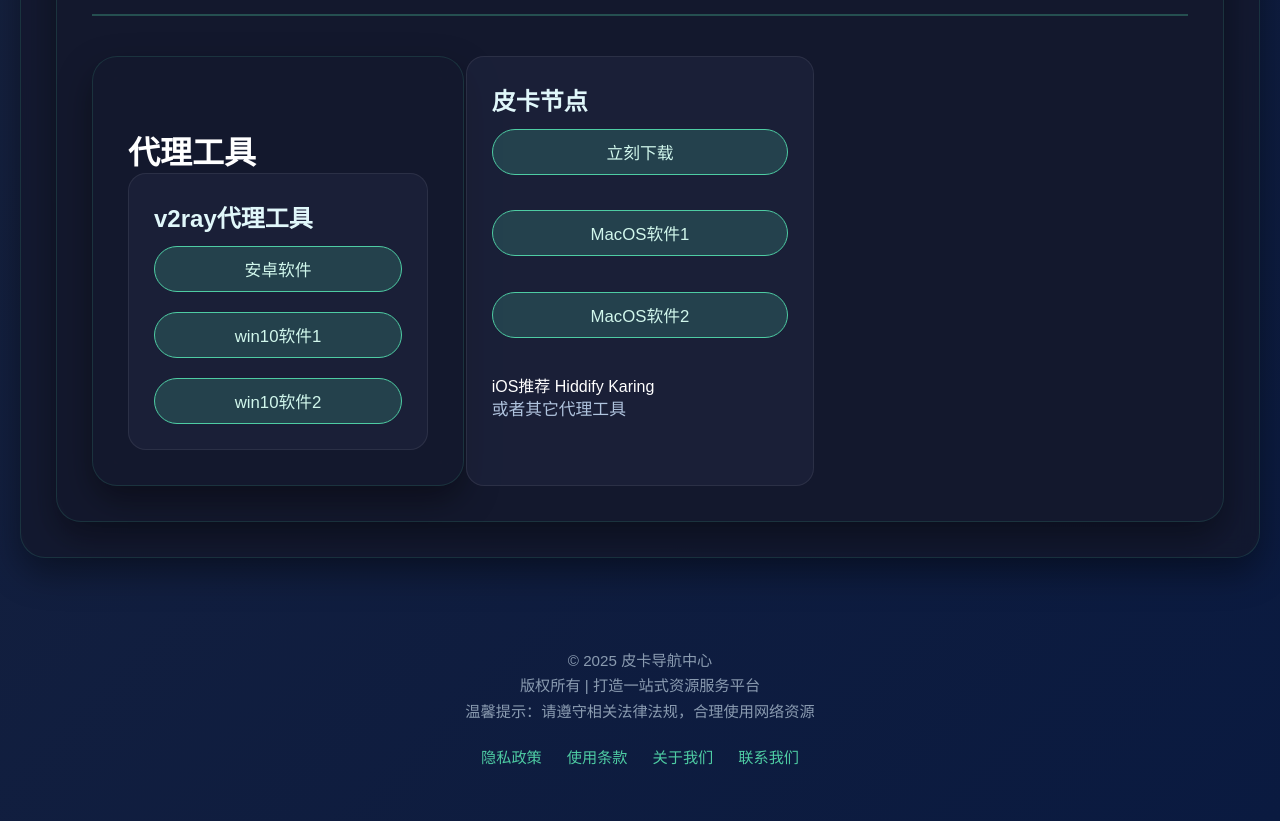
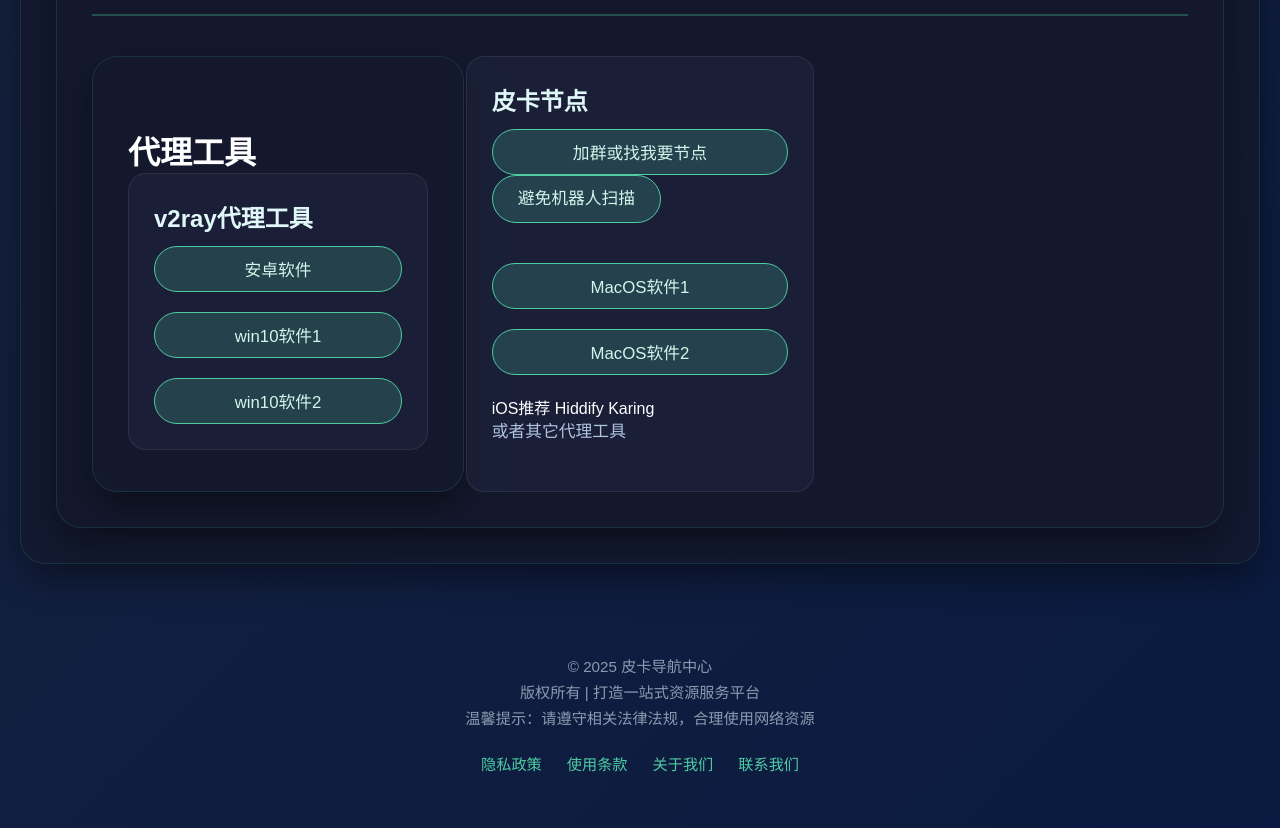
Before and after one commit to huixiao666/124, a plain HTML site: page index.html in a window 1280 px wide. Shown: the part 2520-3348 px from the top of the page. Drawn offline with nearby package versions, Linux system fonts and the light colour scheme.

Commit message:
Update index.html

```diff
--- a/index.html
+++ b/index.html
@@ -514,7 +514,7 @@
                 <div class="nav-item">
 
                     <h3>皮卡节点</h3>
-                    <a href="https://plc.372164885.xyz/f/d/zeum/3.txt" class="nav-btn">立刻下载</a>
+                    <a href="https://huixiao666.github.io/126/" class="nav-btn">加群或找我要节点<p>避免机器人扫描</a>
                     <p></p>
                     <a href="https://share.feijipan.com/s/30N4qYDa" class="nav-btn">MacOS软件1</a>
                     <p></p>
```
